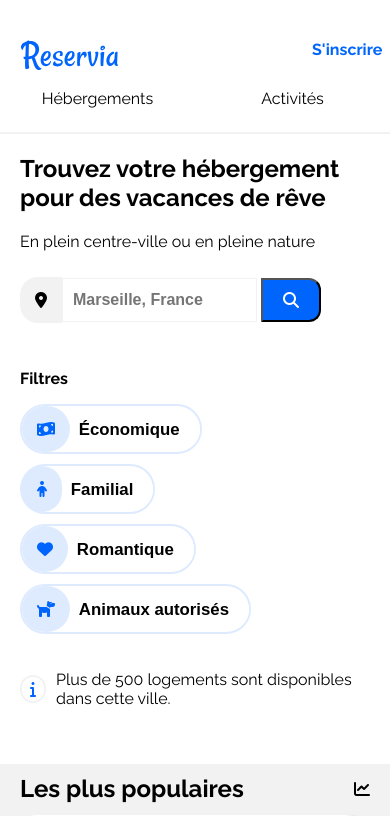
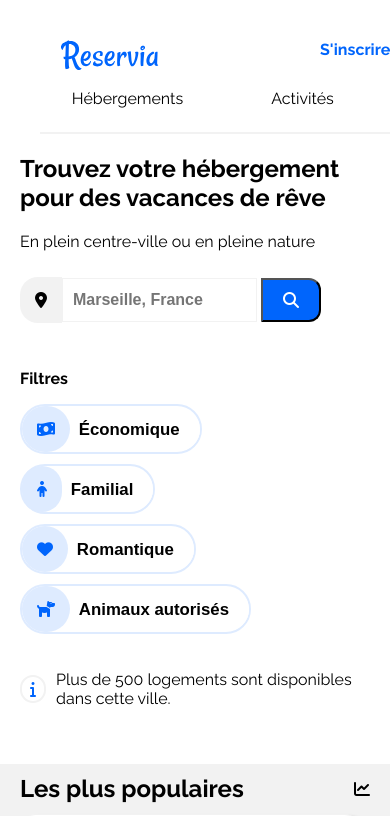
Before and after one commit to TCGit08/TristanCalvet_2_21062020, a plain HTML site: page index.html in a window 390 px wide. Shown: the top 816 px of the page. Drawn offline with Linux system fonts and the light colour scheme.

Commit message:
Responsive fonctionnel-final

```diff
--- a/styles.css
+++ b/styles.css
@@ -57,7 +57,7 @@ main
 	justify-content: space-between;
 	align-items: flex-start;
 	margin-top: 20px;
-  padding-left: -40px;
+  padding-left: 40px;
  }
 
 #header svg
@@ -643,7 +643,7 @@ color: black;
 	{
 		width: 100%;
 		height: 25%;
-		padding: 3px 5px 10px 10px
+		padding: 3px 5px 10px 10px;
 		display: flex;
 		font-size: 0.7em;
 	}
```
